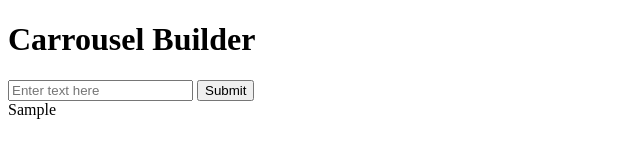
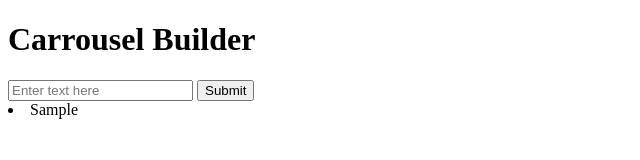
Before and after one commit to Daymannovaes/carrousel-builder, a website built with Vite: page index.html in a window 1280 px wide. Both pictures are taken after typing "Sample" into the empty fields and a click on the button "Submit". Shown: the full height of the page, 0-640 px from the left. Built offline with nearby package versions, Linux system fonts and the light colour scheme.

Commit message:
split text into list items (max 50 words or 300 chars)

```diff
--- a/src/index.js
+++ b/src/index.js
@@ -7,6 +7,31 @@ const displayText = document.getElementById("displayText");
 
 submitButton.addEventListener("click", () => {
     const text = textInput.value;
-    displayText.textContent = text;
+    displayText.innerHTML = '';
+
+    // Split the text into words
+    const words = text.split(" ");
+
+    let currentText = "";
+    let currentItem;
+
+    for (let i = 0; i < words.length; i++) {
+        currentText += words[i] + " ";
+
+        if (currentText.split(" ").length > 50 || currentText.length > 300) {
+            currentItem = document.createElement("li");
+            currentItem.textContent = currentText.trim();
+            displayText.appendChild(currentItem);
+            currentText = ""; // Reset
+        }
+    }
+
+    // Remaining text
+    if (currentText) {
+        currentItem = document.createElement("li");
+        currentItem.textContent = currentText.trim();
+        displayText.appendChild(currentItem);
+    }
+
     textInput.value = "";
 });
```
Also changed, not shown: index.html (+0 -2 lines).
